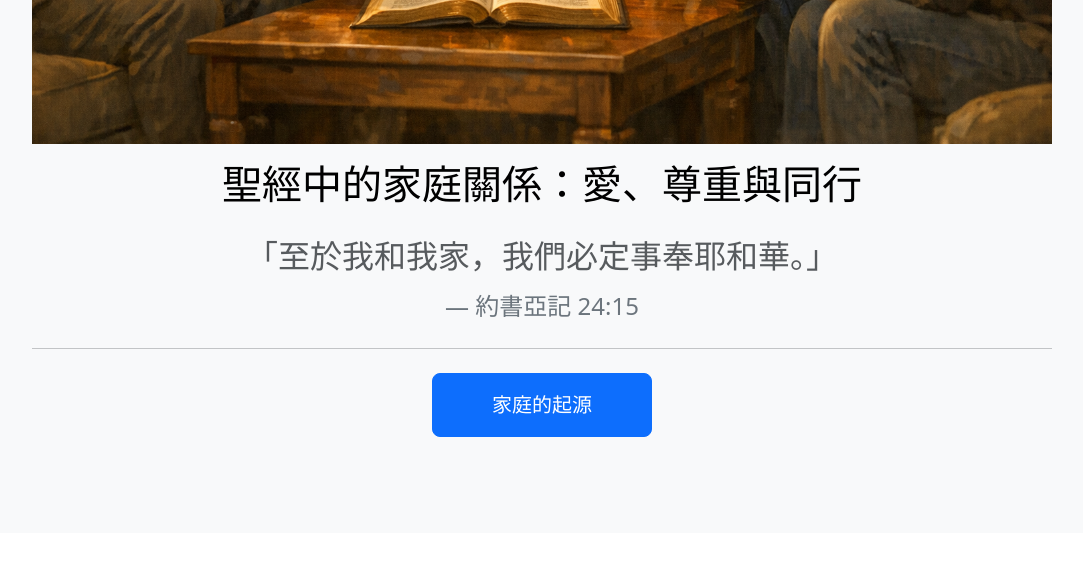
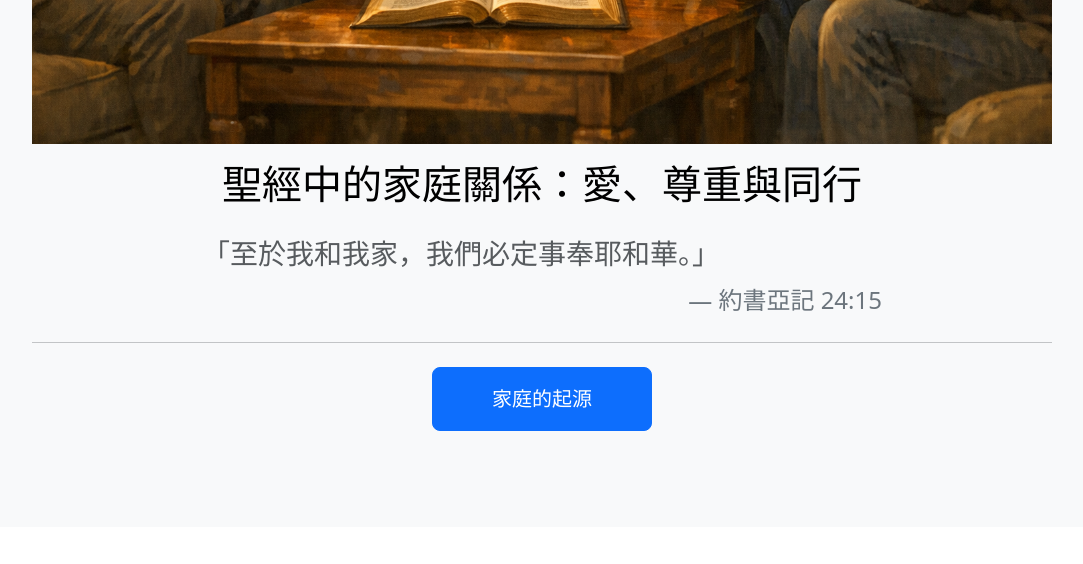
Before and after one commit to thomaskywong/bible_study_family, a Flask app: page / in a window 1280 px wide. Shown: the part 632-1196 px from the top of the page, without its empty margins (98-1181 px from the left). After the commit the page ends 1063 px from the top, so only its background shows below. Run offline with Flask 3, Linux system fonts and the light colour scheme; some libraries are stand-ins or nearby versions.

Commit message:
front page format

```diff
--- a/templates/index.html
+++ b/templates/index.html
@@ -9,8 +9,8 @@ block content %}
     />
     <h1 class="text-body-emphasis p-3">聖經中的家庭關係：愛、尊重與同行</h1>
     <blockquote class="col-lg-8 mx-auto fs-5 text-muted">
-      <p class="mb-2 fs-2">「至於我和我家，我們必定事奉耶和華。」</p>
-      <footer class="blockquote-footer mt-2 fs-4">約書亞記 24:15</footer>
+      <p class="mb-2 fs-3 text-start">「至於我和我家，我們必定事奉耶和華。」</p>
+      <footer class="blockquote-footer mt-2 fs-4 text-end">約書亞記 24:15</footer>
     </blockquote>
     <hr class="my-4" />
     <a
```
